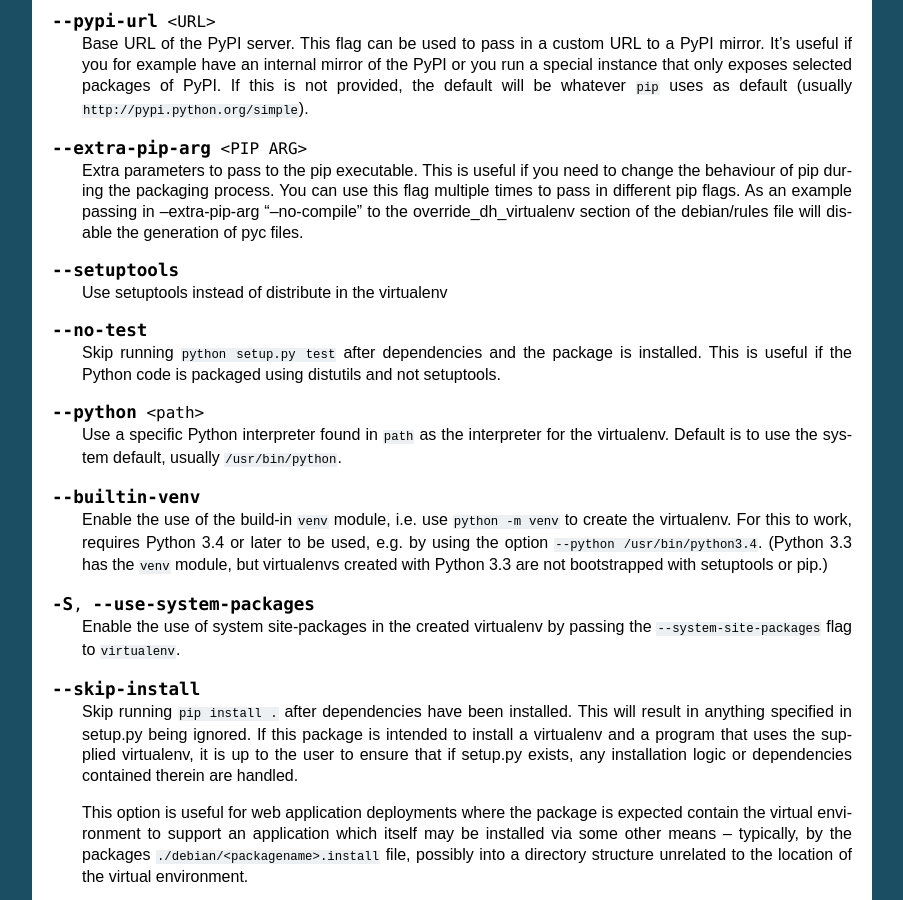
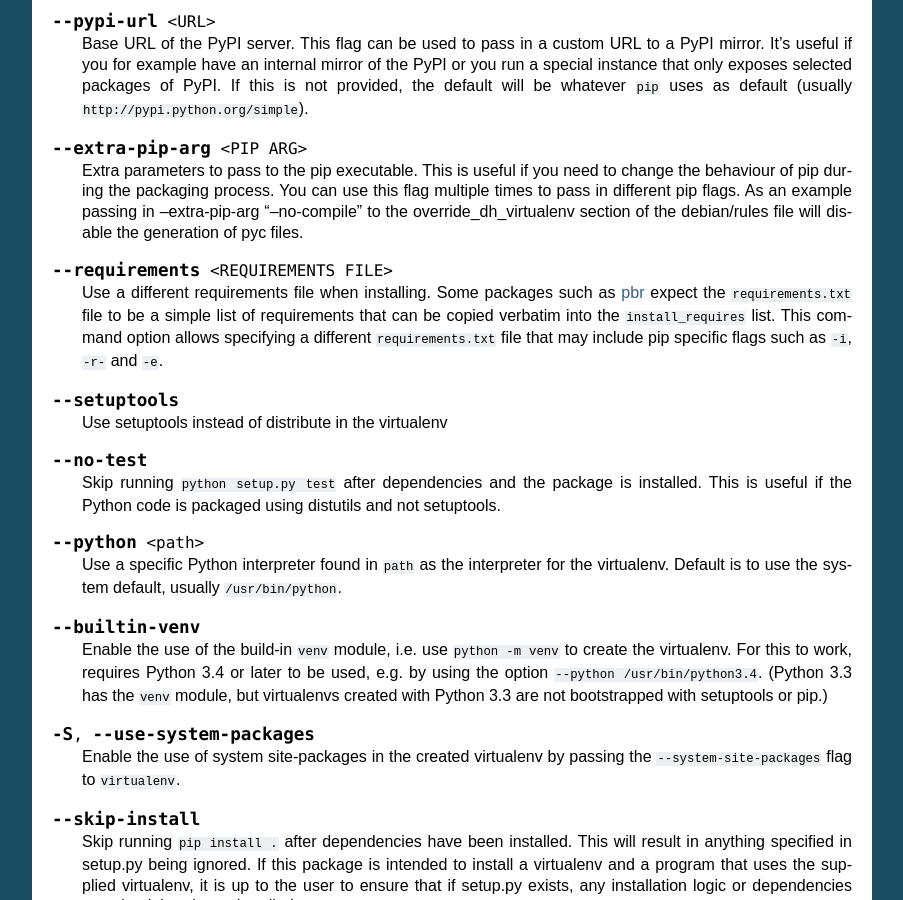
Before and after one commit to spotify/dh-virtualenv, a Sphinx documentation site: the page built from doc/usage.rst, in a window 1280 px wide and 900 px high, scrolled down 1444 px. Shown: the whole window, without its empty margins (198-1101 px from the left). Built offline with Sphinx 7.4.7, drawn with Linux system fonts in a browser that asks for light colours.

Commit message:
Document the --requirements command option

```diff
--- a/doc/usage.rst
+++ b/doc/usage.rst
@@ -116,6 +116,15 @@ few command line options:
    override_dh_virtualenv section of the debian/rules file will
    disable the generation of pyc files.
 
+.. cmdoption:: --requirements <REQUIREMENTS FILE>
+
+   Use a different requirements file when installing. Some packages
+   such as `pbr <http://docs.openstack.org/developer/pbr/>`_ expect
+   the ``requirements.txt`` file to be a simple list of requirements
+   that can be copied verbatim into the ``install_requires``
+   list. This command option allows specifying a different
+   ``requirements.txt`` file that may include pip specific flags such
+   as ``-i``, ``-r-`` and ``-e``.
 
 .. cmdoption:: --setuptools
 
```
